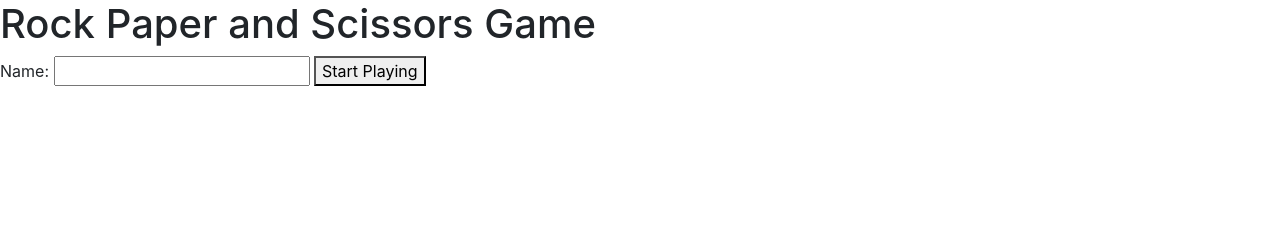
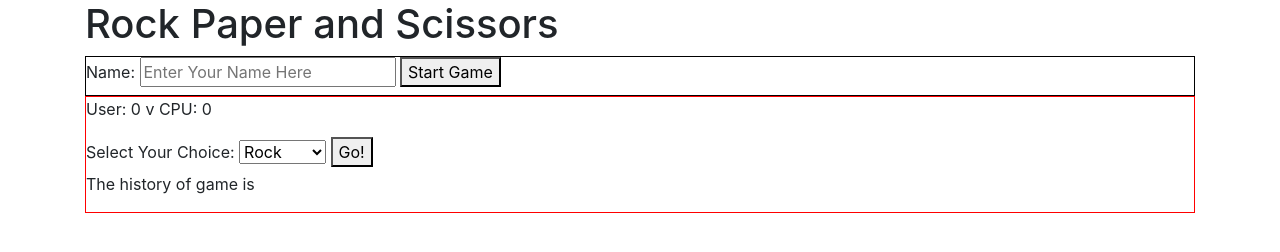
Before and after one commit to IT3049C-Students-Archive/3-rock-paper-scissors-Parneet1712, a plain HTML site: page index.html in a window 1280 px wide. Drawn offline with Linux system fonts and the light colour scheme.

Commit message:
Setting Up Layout

```diff
--- a/index.html
+++ b/index.html
@@ -11,33 +11,46 @@
 </head>
 
 <body>
-    <h1>Rock Paper and Scissors Game </h1>
-    <div id="welcomeScreen">
-        <form id="nameForm">
+
+    <div class="container">
+    <h1>Rock Paper and Scissors </h1>
+    <div id="welcome-screen">
+        <form id="name-form">
             <label for="userName">
                 Name:
-                <input type="text" id="userName"/>
+                <input type="text" id="userName" placeholder="Enter Your Name Here">
             </label>
-            <button id="startGameButton">Start Playing</button>
+            <button id="start-game-button">Start Game</button>
         </form>
     </div>
 
-    <div id= "gameScreen" class="game">
-        <form id="gameForm">
-            <label for="userSelection">
-               Your Selection:
-               <select id="userSelection">
-                   <option value="1">Rock</option>
-                   <option value="2">Paper</option>
-                   <option value="3">Scissors</option>
-               </select>
-            </label>
-           <button id="goButton">Go!</button>
+    <div id= "game-screen">
+        <div id="score-tally">
+            <p id="score">User: 0  v  CPU: 0</p>
+        </div>
+        <form id="game-form">
+            <div>
+                <label for="user-selection">
+                    Select Your Choice:
+                </label>
+                <select id="user-selection">
+                    <option>Rock</option>
+                    <option>Paper</option>
+                    <option>Scissors</option>
+                </select>
+                <button id="go-button">Go!</button>
+            </div>
+            <p id="game-history">The history of game is</p>
+
+
         </form>
+
+
     </div>
+</div>
 
     <!-- Our own Scripts -->
-    <script src="index.js"></script>
+
     <script src="resources/scripts/rock_paper_scissors.js"></script>
     <script src="resources/scripts/index.js"></script>
 </body>
```
